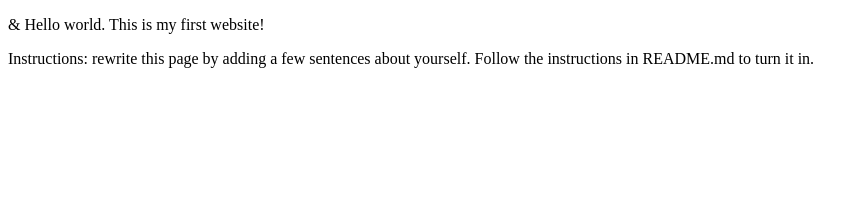
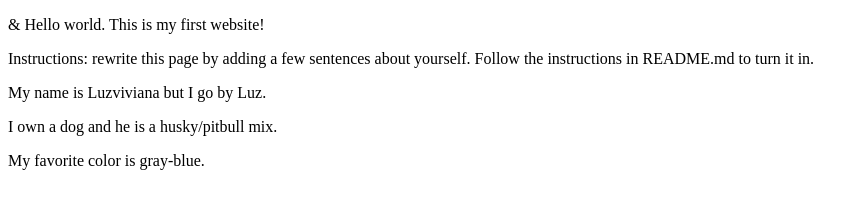
Before and after one commit to Luzviviana12/webdev_lab01, a plain HTML site: page index.html in a window 1280 px wide. Shown: the whole page, without its empty margins (0-868 px from the left). Drawn offline with Linux system fonts and the light colour scheme.

Commit message:
Adding information about myself

```diff
--- a/index.html
+++ b/index.html
@@ -7,7 +7,8 @@
 <body>
   <p>&amp; Hello world. This is my first website!</p>
   <p>Instructions: rewrite this page by adding a few sentences about yourself. Follow the instructions in README.md to turn it in.</p>
-  <p></p>
-  <p></p>
+  <p>My name is Luzviviana but I go by Luz.</p>
+  <p>I own a dog and he is a husky/pitbull mix.</p>
+  <p>My favorite color is gray-blue.</p>
 </body>
 </html>
```
